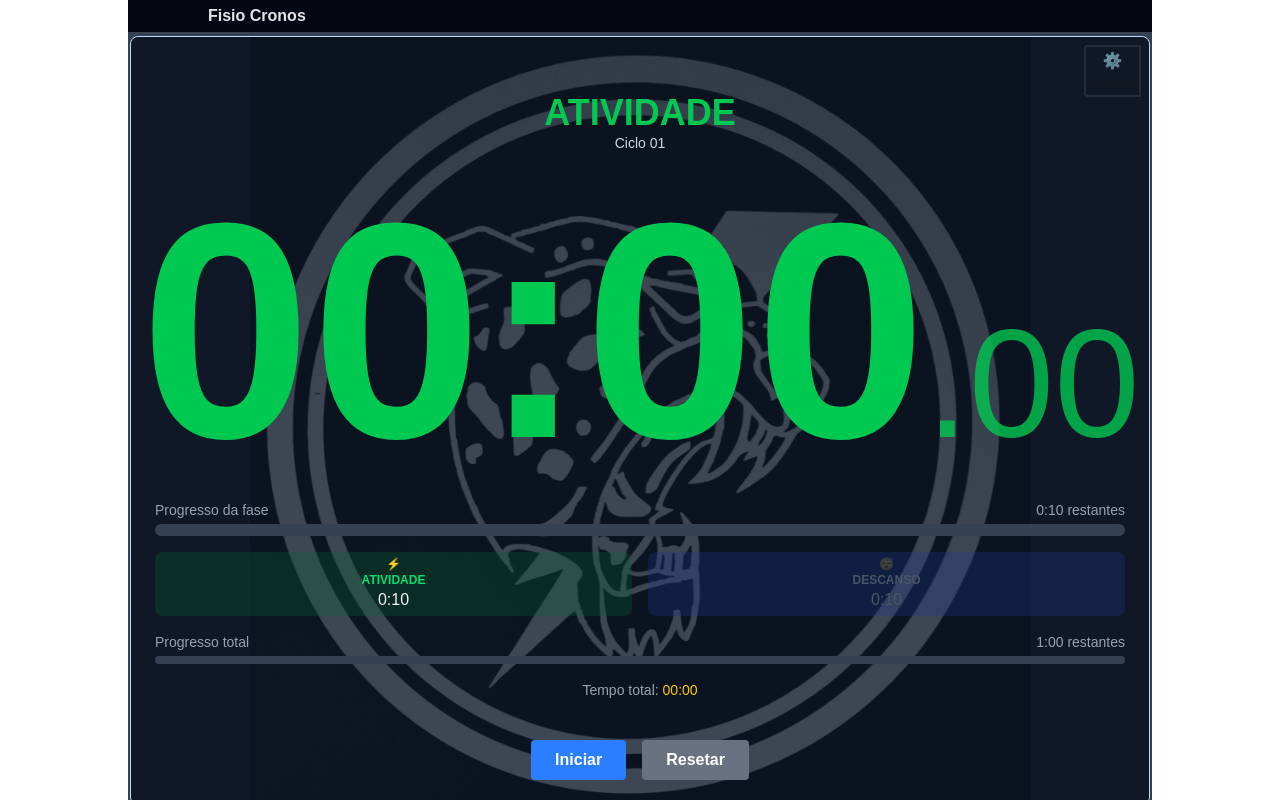
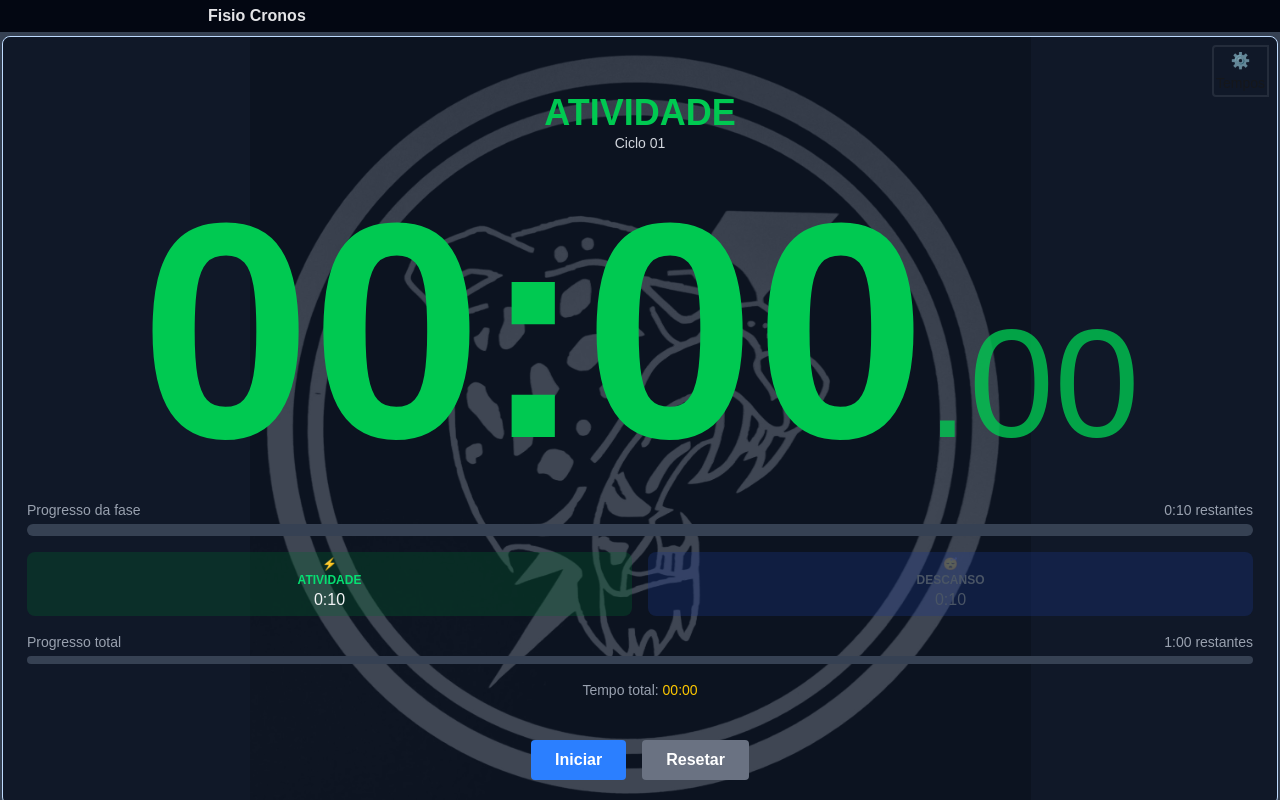
Before and after one commit to dustein/fisio-cronos, a Next.js app: page / in a window 1280 px wide. Built offline with nearby package versions, Linux system fonts and the light colour scheme.

Commit message:
tentando ajuste cron

```diff
--- a/src/app/layout.tsx
+++ b/src/app/layout.tsx
@@ -48,7 +48,7 @@ export default function RootLayout({
         Scripts devem usar o componente <Script>.
       */}
       <body className="min-h-full min-h-dvh flex flex-col">
-        <div className="max-w-[1024px] mx-auto w-full min-h-dvh max-h-vh flex flex-col">
+        <div className="mx-auto w-full min-h-dvh max-h-vh flex flex-col">
           <Navbar />
 
           <div className="bg-gray-700 flex-1 flex flex-col">
```
